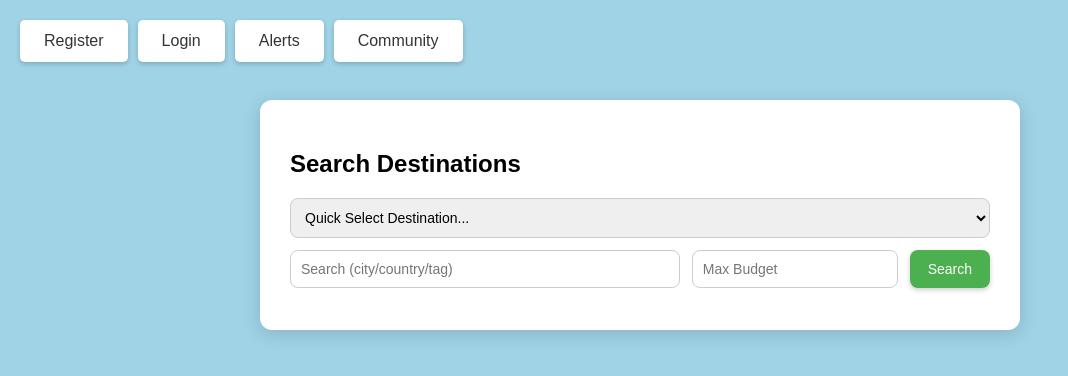
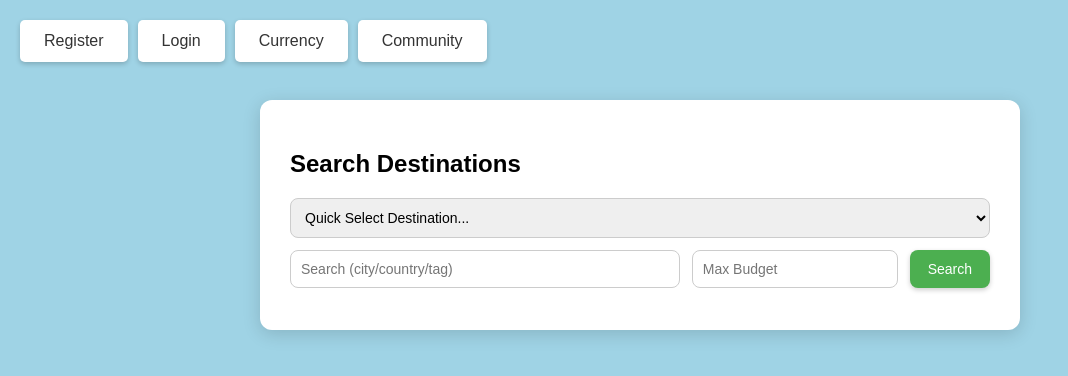
Before and after one commit to chilldude500/Senior-Project, a website: page index.html in a window 1280 px wide. Shown: the whole page, without its empty margins (0-1068 px from the left). Drawn offline with Linux system fonts and the light colour scheme.

Commit message:
updated index button

```diff
--- a/index.html
+++ b/index.html
@@ -26,7 +26,7 @@
     <div class="button-container">
         <button onclick="window.location.href='register.html'">Register</button>
         <button onclick="window.location.href='login.html'">Login</button>
-        <button onclick="window.location.href='alerts.html'">Alerts</button>
+        <button onclick="window.location.href='currency.html'">Currency</button>
         <button onclick="window.location.href='members.html'">Community</button>
     </div>
 
```
